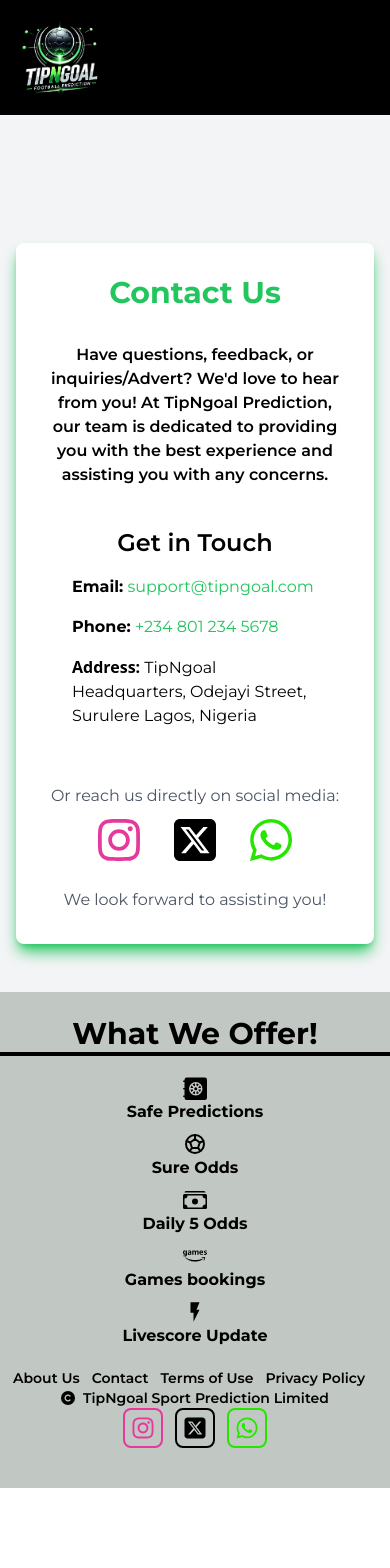
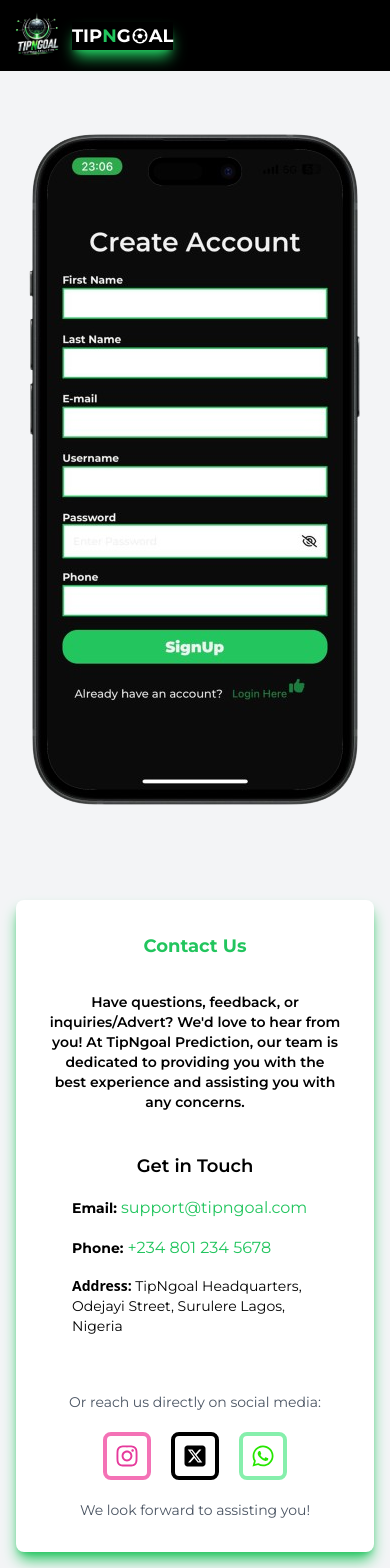
Before and after one commit to lexxAsido/TipNGoal-Web, a Next.js app: page /contact in a window 390 px wide. Shown: the top 1568 px of the page. Before the commit the page ends 1488 px from the top, so only its background shows below. Built offline with nearby package versions, Linux system fonts and the light colour scheme.

Commit message:
new commit

```diff
--- a/app/(tip)/contact/page.jsx
+++ b/app/(tip)/contact/page.jsx
@@ -2,21 +2,31 @@
 import { FaCopyright, FaInstagram, FaSquareXTwitter } from "react-icons/fa6";
 import { FaWhatsapp } from "react-icons/fa";
 import Link from 'next/link';
+import Image from 'next/image';
 
 const contact = () => {
   return (
-    <section className="bg-gray-100 py-12 px-4 flex justify-center items-center min-h-screen">
+    <section className="bg-gray-100 py-12 px-4 flex justify-center items-center min-h-screen flex-row max-md:flex-col md:gap-10">
+      <div>
+        <Image
+          src="/signup.png"
+          alt="TipNGoal Prediction"
+          width={800}
+          height={500}
+          className="w-auto h-auto "
+        />
+      </div>
       <div className="bg-white rounded-lg shadow-lg p-8 max-w-2xl w-full shadow-green-500 mt-20  border-green-500 ">
-        <h2 className="text-3xl font-bold text-center mb-8 text-green-500">Contact Us</h2>
-        <p className="text-center mb-4 font-semibold">
+        <h2 className="text-3xl font-bold text-center mb-8 text-green-500 max-md:text-lg">Contact Us</h2>
+        <p className="text-center mb-4 font-semibold max-md:text-sm">
         Have questions, feedback, or inquiries/Advert? We'd love to hear from you! At TipNgoal Prediction, our team
         is dedicated to providing you with the best experience and assisting you with any concerns.
       </p>
       <div className=" p-6  w-full ">
-        <h2 className="text-2xl font-semibold mb-4 text-center">Get in Touch</h2>
+        <h2 className="text-2xl font-semibold mb-4 text-center max-md:text-lg">Get in Touch</h2>
         <ul className="list-none space-y-4">
           <li>
-            <span className="font-bold">Email:</span>{' '}
+            <span className="font-bold max-md:text-sm">Email:</span>{' '}
             <a
               href="mailto:lexxtech24@gmail.com"
               className="text-green-500 hover:underline"
@@ -25,7 +35,7 @@
             </a>
           </li>
           <li>
-            <span className="font-bold">Phone:</span>{' '}
+            <span className="font-bold max-md:text-sm">Phone:</span>{' '}
             <a
               href="tel:+2348107272019"
               className="text-green-500 hover:underline"
@@ -33,32 +43,32 @@
               +234 801 234 5678
             </a>
           </li>
-          <li>
+          <li className='max-md:text-sm'>
             <span className="font-bold font-sans">Address:</span> TipNgoal Headquarters, Odejayi Street, Surulere Lagos, Nigeria
           </li>
         </ul>
       </div>
 
-        <div className="mt-8 text-center text-gray-600">
-          <p>Or reach us directly on social media:</p>
-          <div className="flex gap-3 justify-center">
+        <div className="mt-8 text-center text-gray-600 ">
+          <p className='max-md:text-sm'>Or reach us directly on social media:</p>
+          <div className="flex gap-5 justify-center my-5">
             <Link href="https://www.instagram.com">
-              <div className=" text-5xl text-[#e6399b] p-2 ">
+              <div className=" text-5xl text-[#e6399b] p-2 hover:scale-125 transition-all max-md:text-2xl border-4 border-pink-400 rounded-lg">
                 <FaInstagram />
               </div>
             </Link>
             <Link href="https://www.x.com">
-              <div className="text-5xl text-black p-2">
+              <div className="text-5xl text-black p-2 hover:scale-125 transition-all max-md:text-2xl border-4 border-black rounded-lg">
                 <FaSquareXTwitter />
               </div>
             </Link>
             <Link href="https://www.whatsapp.com">
-              <div className="text-5xl  text-[#26e600] p-2 ">
+              <div className="text-5xl  text-[#26e600] p-2 hover:scale-125 transition-all max-md:text-2xl border-4 border-green-300 rounded-lg">
                 <FaWhatsapp />
               </div>
             </Link>
           </div>
-          <p className="mt-4">We look forward to assisting you!</p>
+          <p className="mt-4 max-md:text-sm">We look forward to assisting you!</p>
         </div>
       </div>
     </section>
--- a/app/(tip)/page.jsx
+++ b/app/(tip)/page.jsx
@@ -22,7 +22,7 @@
           height={100}
           className="w-auto h-auto "
         />
-        <div>
+        <div className="pb-6">
           <p className="text-white font-bold text-justify text-xl mb-5 p-5 font-sans max-md:text-sm w-auto flex-wrap text-balance">
           <span className="flex items-center italic">
             <span
@@ -53,7 +53,7 @@
               <FaArrowAltCircleDown className="text-green-500 text-2xl max-md:text-sm" />
             </span>
 
-            <span className="flex gap-5 justify-center">
+            <span className="flex gap-5 justify-center mb-5">
               <Link href={"#"}>
               <Image
                 src="/app-store2.png"
--- a/app/component/Footer.jsx
+++ b/app/component/Footer.jsx
@@ -37,17 +37,17 @@
       </div>
       <div className="flex justify-between items-center px-3 mt-5 max-lg:flex-col ">
         <div className="flex gap-10 font-semibold mr-3 max-md:text-sm max-md:gap-3">
-          <button className=" hover:scale-110 transition-all hover:text-green-500">
-            About Us
+          <button className=" hover:scale-110 transition-all hover:text-green-500"><Link href={"/about"}>About Us</Link>
+
           </button>
-          <button className=" hover:scale-110 transition-all hover:text-green-500">
-            Contact
+          <button className=" hover:scale-110 transition-all hover:text-green-500"><Link href={"/contact"}>Contact</Link>
+
           </button>
-          <button className=" hover:scale-110 transition-all hover:text-green-500">
-            Terms of Use
+          <button className=" hover:scale-110 transition-all hover:text-green-500"><Link href={"#"}>Terms</Link>
+
           </button>
-          <button className=" hover:scale-110 transition-all hover:text-green-500">
-            Privacy Policy
+          <button className=" hover:scale-110 transition-all hover:text-green-500"><Link href={"/privacy"}>Privacy Policy</Link>
+
           </button>
         </div>
 
@@ -56,7 +56,7 @@
           <h3>TipNgoal Sport Prediction Limited</h3>
         </div>
 
-        <div className="pb-10">
+        <div className="pb-5">
           <div className="flex gap-3 max-md:text-sm">
             <Link href="https://www.instagram.com">
               <div className="icon-container text-[#e6399b]">
--- a/app/component/Navbar.jsx
+++ b/app/component/Navbar.jsx
@@ -15,10 +15,10 @@
         alt="TipNGoal Prediction"
         width="100"
         height="100"
-        className='rounded-lg '
+        className='rounded-lg max-md:w-14'
         />
         </Link>
-        <h2 className='text-4xl font-bold text-white flex items-center max-md:hidden'>TIP<span className="text-green-500">N</span>G<span><BiFootball /></span>AL</h2>
+        <h2 className='text-4xl font-bold text-white flex items-center max-md:text-lg shadow-lg shadow-green-500'>TIP<span className="text-green-500">N</span>G<span><BiFootball /></span>AL</h2>
         </div>
 
         <div className='flex gap-10 font-semibold mr-3 text-green-500 max-lg:hidden '>
```
